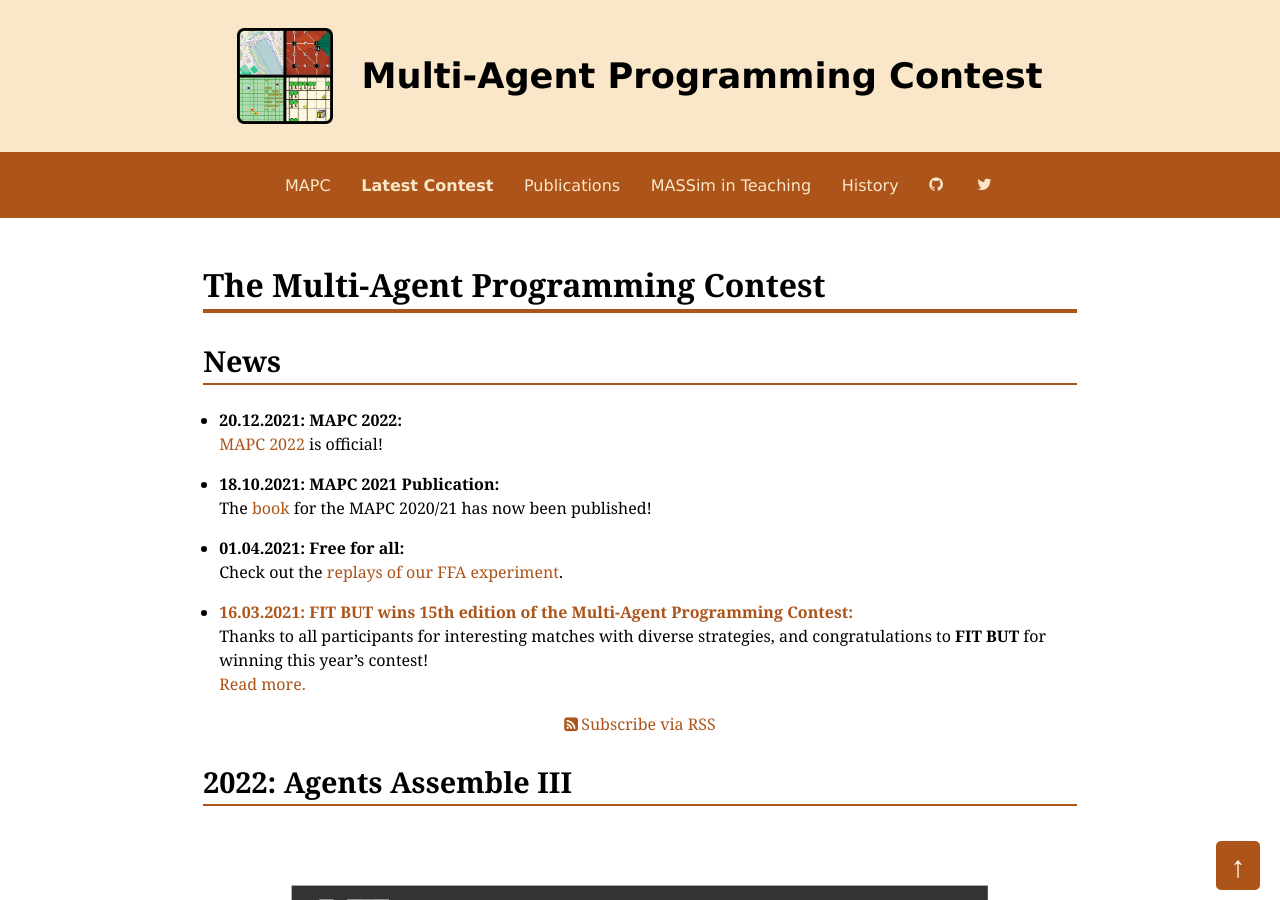
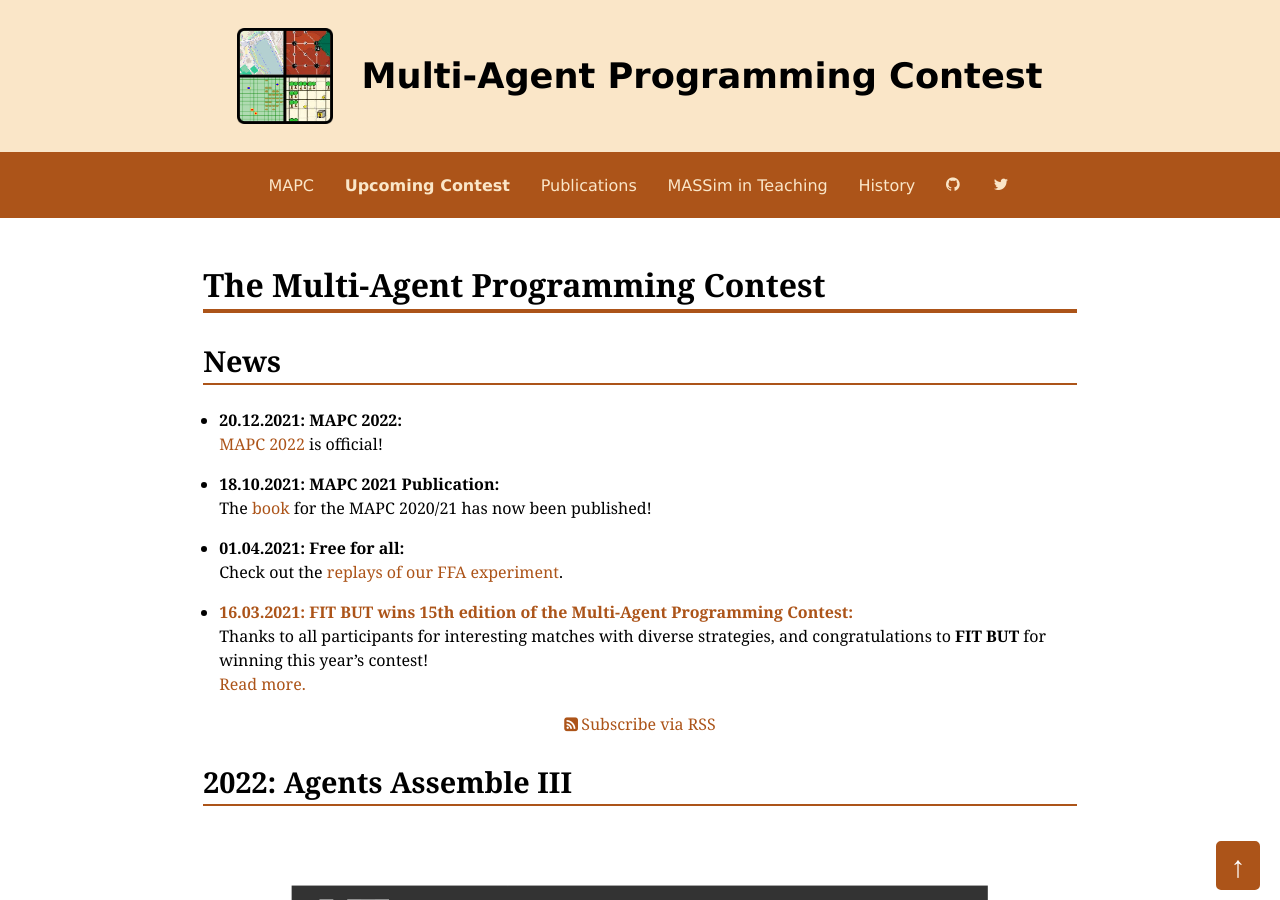
Before and after one commit to agentcontest/agentcontest.github.io, a Jekyll site: the page built from index.html, in a window 1280 px wide and 900 px high. Built offline with Jekyll 4.4.1, drawn with Linux system fonts in a browser that asks for light colours.

Commit message:
tweak link to upcoming contest

```diff
--- a/_layouts/default.html
+++ b/_layouts/default.html
@@ -21,7 +21,7 @@
       <nav>
         <ul>
           <li><a href="/" title="The Multi-Agent Programming Contest">MAPC</a></li>
-          <li><strong><a href="/2022/" title="16th edition">Latest Contest</a></strong></li>
+          <li><strong><a href="/2022/" title="16th edition">Upcoming Contest</a></strong></li>
           <li><a href="/publications/">Publications</a></li>
           <li><a href="/massim-in-teaching/">MASSim in Teaching</a></li>
           <li><a href="/#history">History</a></li>
```
